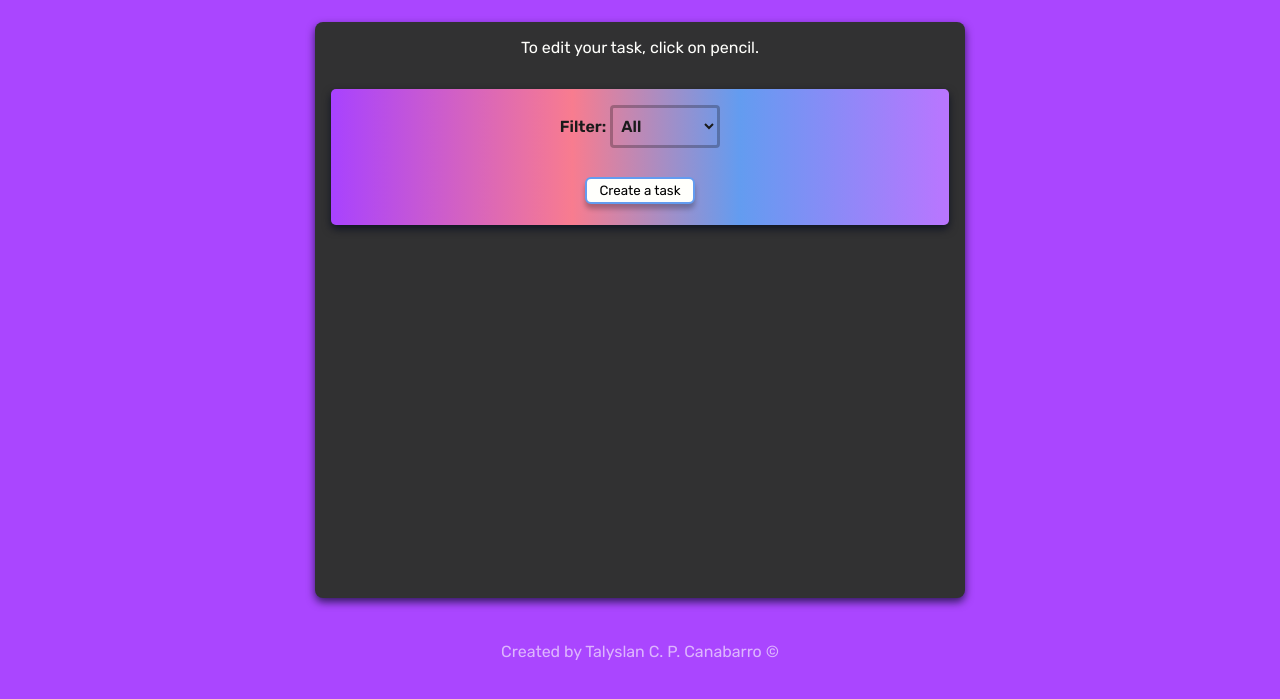
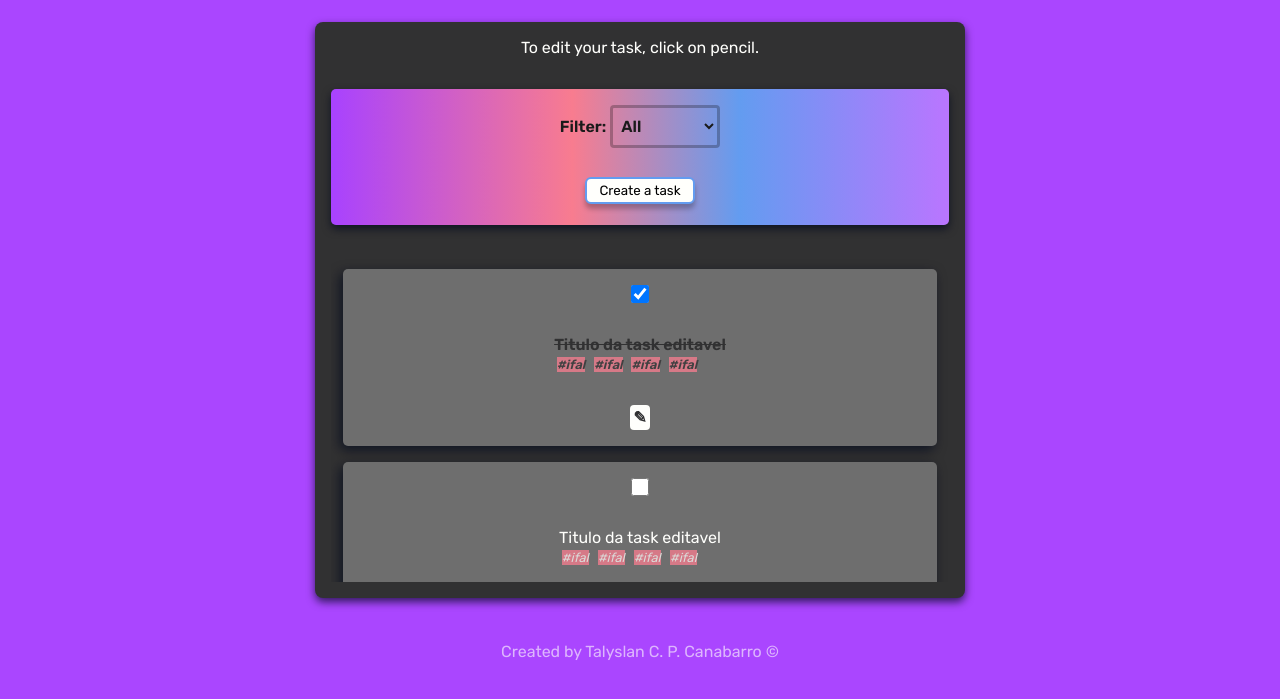
Before and after one commit to Talyslan/To-Do-List, a website with bundled scripts: page index.html in a window 1280 px wide. Shown: the part 81-780 px from the top of the page. Built offline with nearby package versions, Linux system fonts and the light colour scheme.

Commit message:
design da task complete feito e deleteTask 100% pronto

```diff
--- a/css/global.css
+++ b/css/global.css
@@ -13,7 +13,7 @@
     --red-hover: #dd6e7e;
     --blue: #639CF0;
     --cinza: #6e6e6e;
-    --green: rgb(130, 243, 130);
+    --green: #82f382;
 }
 
 ::-webkit-scrollbar { width: 3px; }
--- a/css/tasks.css
+++ b/css/tasks.css
@@ -5,7 +5,7 @@
     width: 100%;
 }
 
-.box-task .task {
+.task {
     background: var(--cinza);
     flex-direction: row;
     justify-content: space-between;
@@ -16,26 +16,27 @@
     box-shadow: -3px 4px 12px 0px #00081cb5;
 }
 
-.box-task .task .box-tags p,
-.box-task .task .box-tags span { max-width: 210px; min-width: auto ;}
+.task .box-tags p,
+.task .box-tags span { max-width: 210px; min-width: auto ;}
 
-.box-task .task .box-tags span {
+.box-tags span {
     font-size: .8em;
     font-style: italic;
     filter: opacity(.75);
     background: var(--red);
     text-align: center;
+    margin: .2em;
     transition: 0.3s ease;
 }
 
-.box-task .task > span {
+.task > span {
     background-color: var(--red);
     padding: .2em;
     border-radius: 4px;
     transition: 0.2s ease;
 }
 
-.box-task .task > span:hover {
+.task > span:hover {
     background-color: var(--red-hover);
     cursor: pointer;
     transform: scale(1.1);
--- a/css/toJs.css
+++ b/css/toJs.css
@@ -11,3 +11,14 @@
 .yesActive { background: var(--green); transform: scale(0.95);}
 
 .noActive { background: var(--red); transform: scale(0.95);}
+
+/* For complete tasks */
+.completeTask {
+    background: rgb(120, 243, 120);
+    color: var(--black);
+    font-weight: bold;
+}
+
+.completeTags span { background: var(--white); }
+
+.box-task .task > .completeBtnEdit { background: var(--white); }
--- a/index.html
+++ b/index.html
@@ -8,11 +8,11 @@
     <meta name="viewport" content="width=device-width, initial-scale=1.0">
 
     <link rel="stylesheet" href="./css/global.css">
-    <link rel="stylesheet" href="./css/toJs.css">
     <link rel="stylesheet" href="./css/tasks.css" />
     <link rel="stylesheet" href="./css/inicio.css">
     <link rel="stylesheet" href="./css/configTask.css">
     <link rel="stylesheet" href="./css/descriptionBoxTask.css">
+    <link rel="stylesheet" href="./css/toJs.css">
     <link rel="shortcut icon" href="images/favicon.ico" />
     <title>To Do List</title>
 </head>
@@ -123,7 +123,21 @@
             <!-- <div class="description-boxTask"></div> -->
 
             <div class="box-task">
-                <!-- <div class="task" id="0">
+                <div class="task completeTask" id="0">
+                    <input type="checkbox" checked>
+
+                    <div class="box-tags completeTags">
+                        <p contenteditable="true" class="risk">Titulo da task editavel</p>
+                        <span>#ifal</span>
+                        <span>#ifal</span>
+                        <span>#ifal</span>
+                        <span>#ifal</span>
+                    </div>
+
+                    <span class="btnEdit completeBtnEdit">&#x270E;</span>
+                </div>
+
+                <div class="task" id="0">
                     <input type="checkbox">
 
                     <div class="box-tags">
@@ -135,7 +149,7 @@
                     </div>
 
                     <span class="btnEdit">&#x270E;</span>
-                </div> -->
+                </div>
             </div>
         </div>
     </main>
--- a/scripts/activies.js
+++ b/scripts/activies.js
@@ -2,7 +2,7 @@ import { list } from './funcionalityJS.js';
 import { isTag } from './interface/configTask/yes&no.js';
 import { TaskList } from './classesTask.js';
 import { checkAllInputsOn } from './allOfInputs.js';
-import { edit_btnPencilAll } from './interface/variables.js'
+import { boxTask, edit_btnPencilAll } from './interface/variables.js'
 import { addTaskInTheBox, takeTags, addTagsOnExistentTask } from './interface/interface.js';
 import { createTask_class, taskCreated } from './createTask.js';
 import { closeCT, resetAllTaskCT, idOfClickedTask } from './interface/configTask/configTask.js';
@@ -20,7 +20,7 @@ let ids = 0;
 const addTask = () => {
     const task = createTask_class();
 
-    if (taskCreated) {
+    if (taskCreated !== undefined) {
         task.setId(ids);
         ids++;
         taskList.addTask(task);
@@ -39,6 +39,8 @@ const addTask = () => {
         edit_btnPencilAll();
         closeCT();
     };
+
+    console.log(taskList.getList())
 };
 
 const alterateTask = () => {
@@ -78,9 +80,14 @@ const alterateTask = () => {
 };
 
 const removeTask = () => {
-    console.log('remove ' + taskCreated)
+    const listOfTask = taskList.getList();
+    const indiceOfTask = listOfTask.indexOf(idOfClickedTask);
+    listOfTask.splice(indiceOfTask, 1);
+
+    boxTask.children[idOfClickedTask].remove();
+
     edit_btnPencilAll();
-    // closeCT();
+    closeCT();
 };
 
 const completeTask = () => {
--- a/scripts/atualizeActualTask.js
+++ b/scripts/atualizeActualTask.js
@@ -40,7 +40,6 @@ const atualizeActualTaskOnCT = (idActualOfTask) => {
             putValues(deadlinePriority, actualTask.getDeadline());
             putValues(startDate, actualTask.getStartDate());
             putValues(frequencyPriority, actualTask.getFrequency());
-
             break;
         case 'TagsTask':
             yesTagsActive();
@@ -52,7 +51,6 @@ const atualizeActualTaskOnCT = (idActualOfTask) => {
             disappear(deadlinePriority);
             disappear(startDate);
             disappear(frequencyPriority);
-
             break;
         case 'RepetitiveTask':
             yesRepetitiveActive();
--- a/scripts/interface/configTask/configTask.js
+++ b/scripts/interface/configTask/configTask.js
@@ -20,7 +20,6 @@ import {
     inputsOn_PriorityTask, inputsOn_RepetitiveTags, inputsOn_PriorityRepetitive,
     inputsOn_PriorityTags
 } from '../../allOfInputs.js';
-import { taskCreated } from "../../createTask.js";
 
 const closeCT = () => disappear(configTask);
 
```
